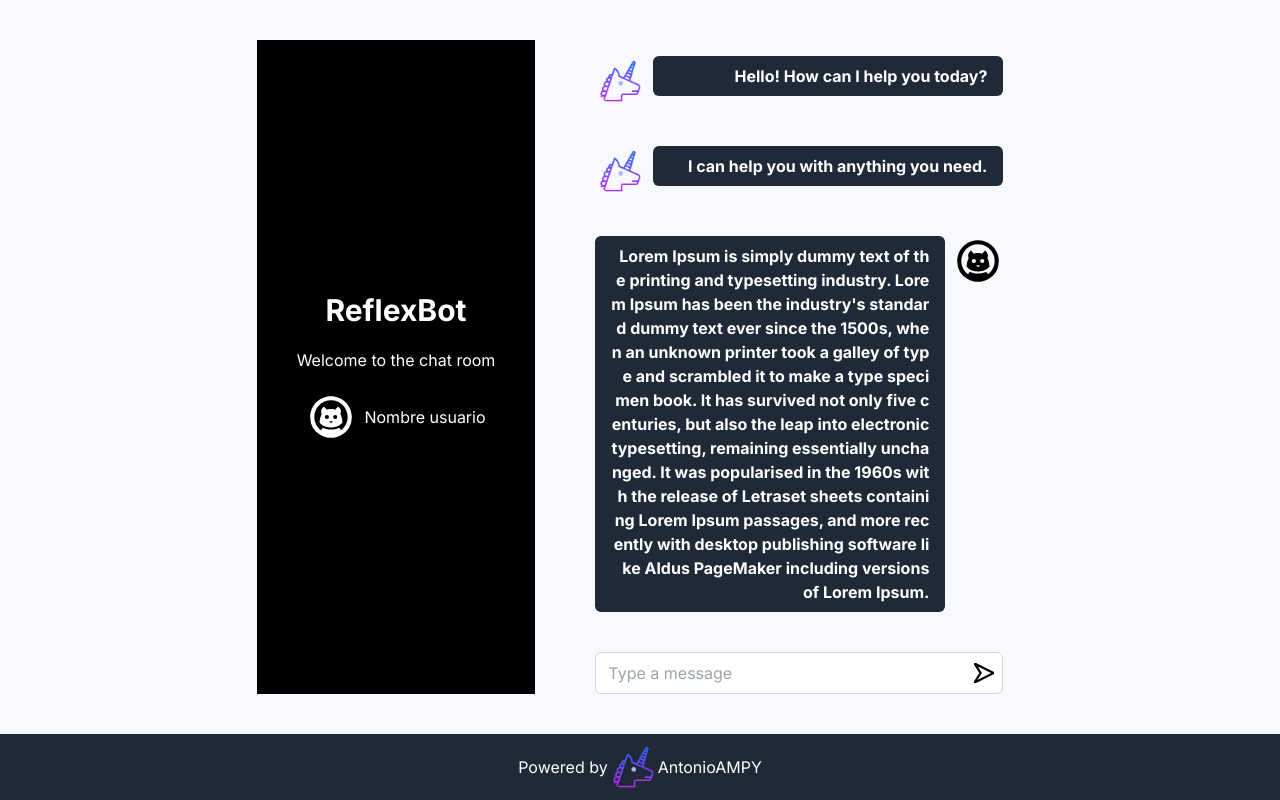
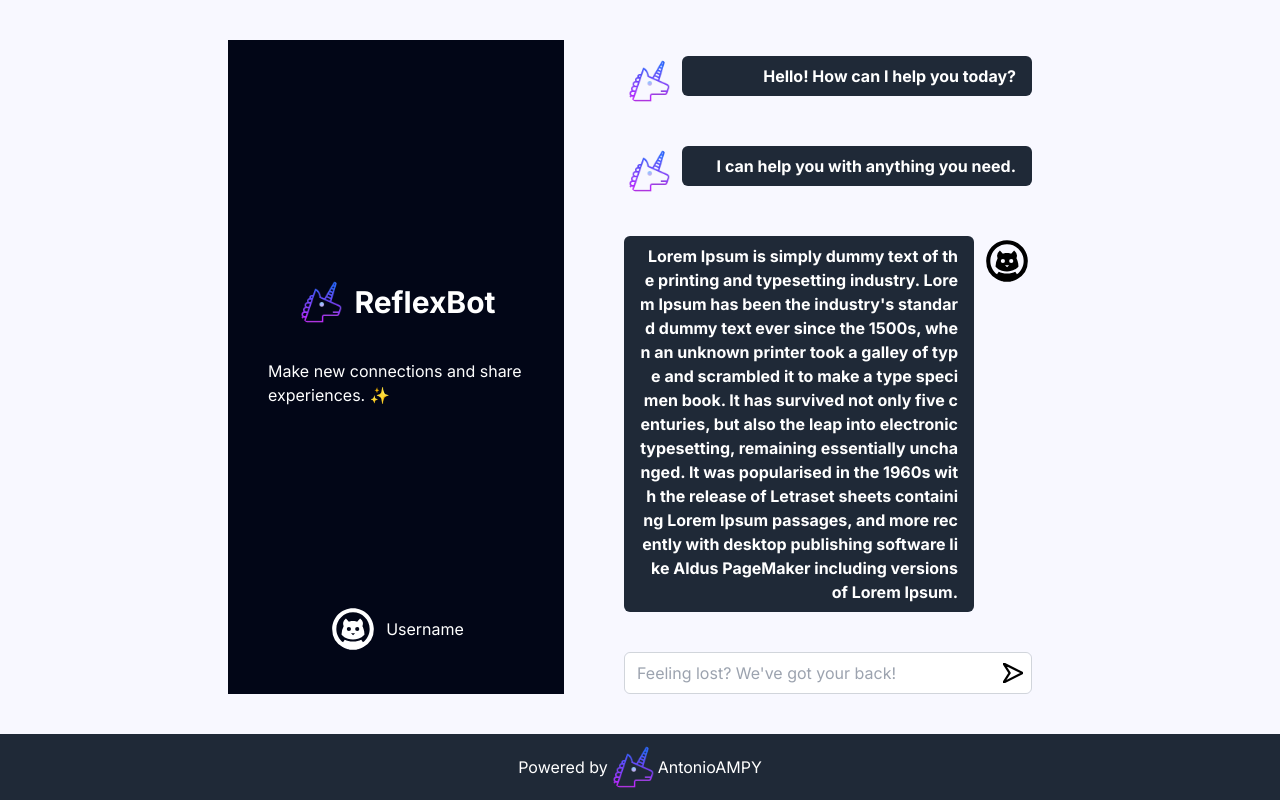
Before and after one commit to AntonioAMPY/chatbot-ref-ai, a Next.js app: page /chat in a window 1280 px wide. Built offline with nearby package versions, Linux system fonts and the light colour scheme.

Commit message:
feat: Improve chat page sidebar and welcome message design

```diff
--- a/app/components/chat/input-message.tsx
+++ b/app/components/chat/input-message.tsx
@@ -9,7 +9,7 @@ export function InputMessage() {
           id="message"
           name="message"
           className="p-2 w-full pl-3 rounded-md"
-          placeholder="Type a message"
+          placeholder="Feeling lost? We've got your back!"
         />
         <button
           type="submit"
--- a/app/components/chat/sidebar.tsx
+++ b/app/components/chat/sidebar.tsx
@@ -1,10 +1,18 @@
+import { CircleImage } from "../common/circle-image";
+import { UserName } from "./username";
 import WelcomeUser from "./welcome";
 
 export function Sidebar() {
   return (
-    <aside className="flex flex-col justify-center items-center gap-y-5 bg-black py-10 px-10 h-full">
-      <h1 className="text-3xl font-bold text-white">ReflexBot</h1>
-      <WelcomeUser />
+    <aside className="flex flex-col justify-center items-center bg-slate-950 py-10 px-10 h-full">
+      <div className="flex flex-col justify-center items-center gap-y-8 flex-grow">
+        <div className="flex flex-row gap-x-2 items-center">
+          <CircleImage src={"/icons/robot-profile.svg"} alt={"ReflexBot"} />
+          <h1 className="text-3xl font-bold text-white">ReflexBot</h1>
+        </div>
+        <WelcomeUser />
+      </div>
+      <UserName />
     </aside>
   );
 }
--- /dev/null
+++ b/app/components/chat/username.tsx
@@ -0,0 +1,13 @@
+import { CircleImage } from "../common/circle-image";
+
+export function UserName() {
+  return (
+    <div className="flex flex-row gap-x-2 items-center text-white rounded-sm mt-auto">
+      <CircleImage
+        src={"/icons/cat-user-profile-white.svg"}
+        alt={"User profile photo - welcome"}
+      />
+      <h6>Username</h6>
+    </div>
+  );
+}
--- a/app/components/chat/welcome.tsx
+++ b/app/components/chat/welcome.tsx
@@ -1,18 +1,8 @@
-import { Fragment } from "react";
-import { CircleImage } from "../common/circle-image";
-
 export function WelcomeUser() {
   return (
-    <Fragment>
-      <p className="text-white">Welcome to the chat room</p>
-      <div className="flex flex-row gap-x-2 items-center text-white rounded-sm px-2">
-        <CircleImage
-          src={"/icons/cat-user-profile-white.svg"}
-          alt={"User profile photo - welcome"}
-        />
-        <h6>Nombre usuario</h6>
-      </div>
-    </Fragment>
+    <p className="text-white max-w-64">
+      Make new connections and share experiences. ✨
+    </p>
   );
 }
 
```
